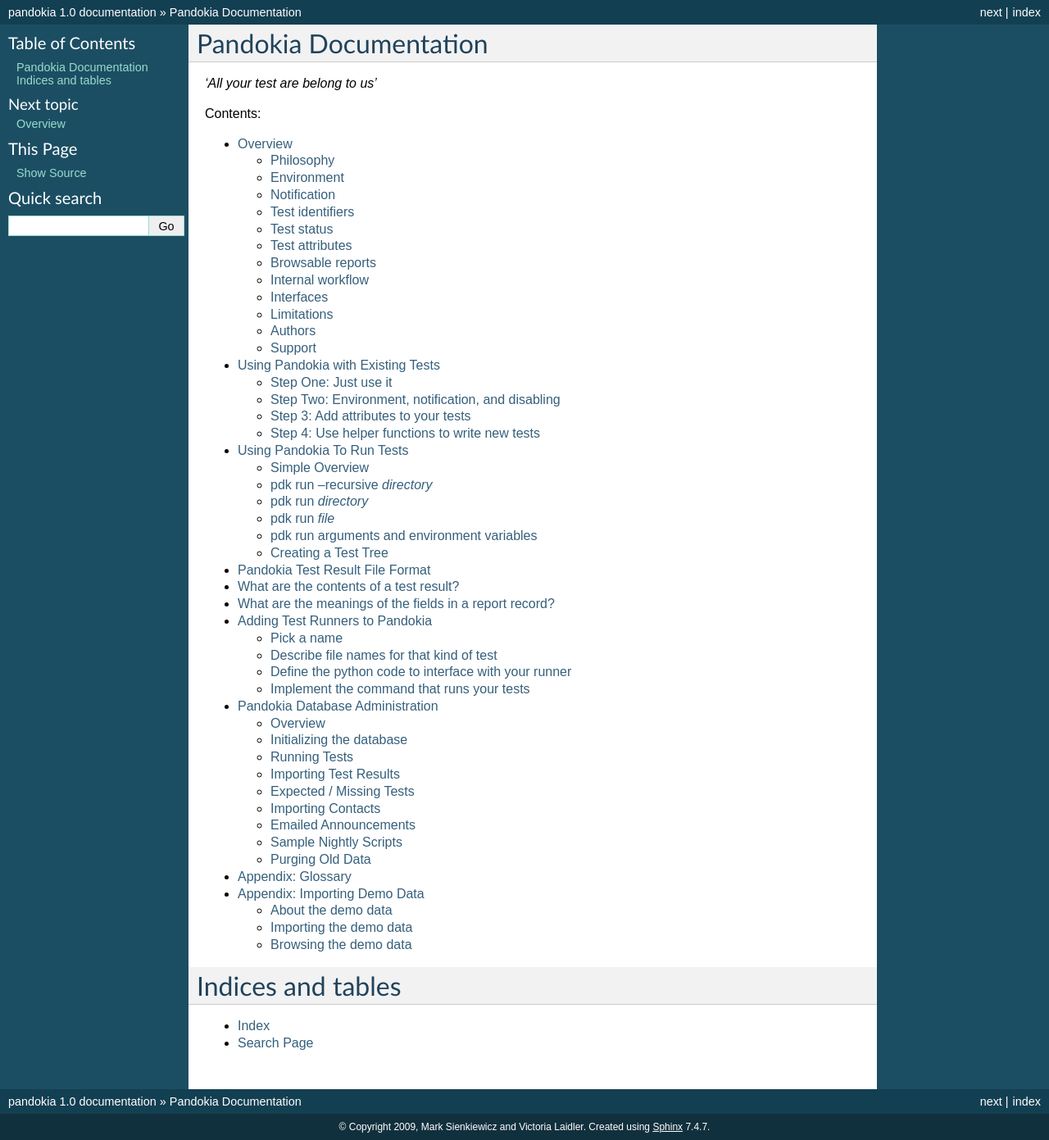
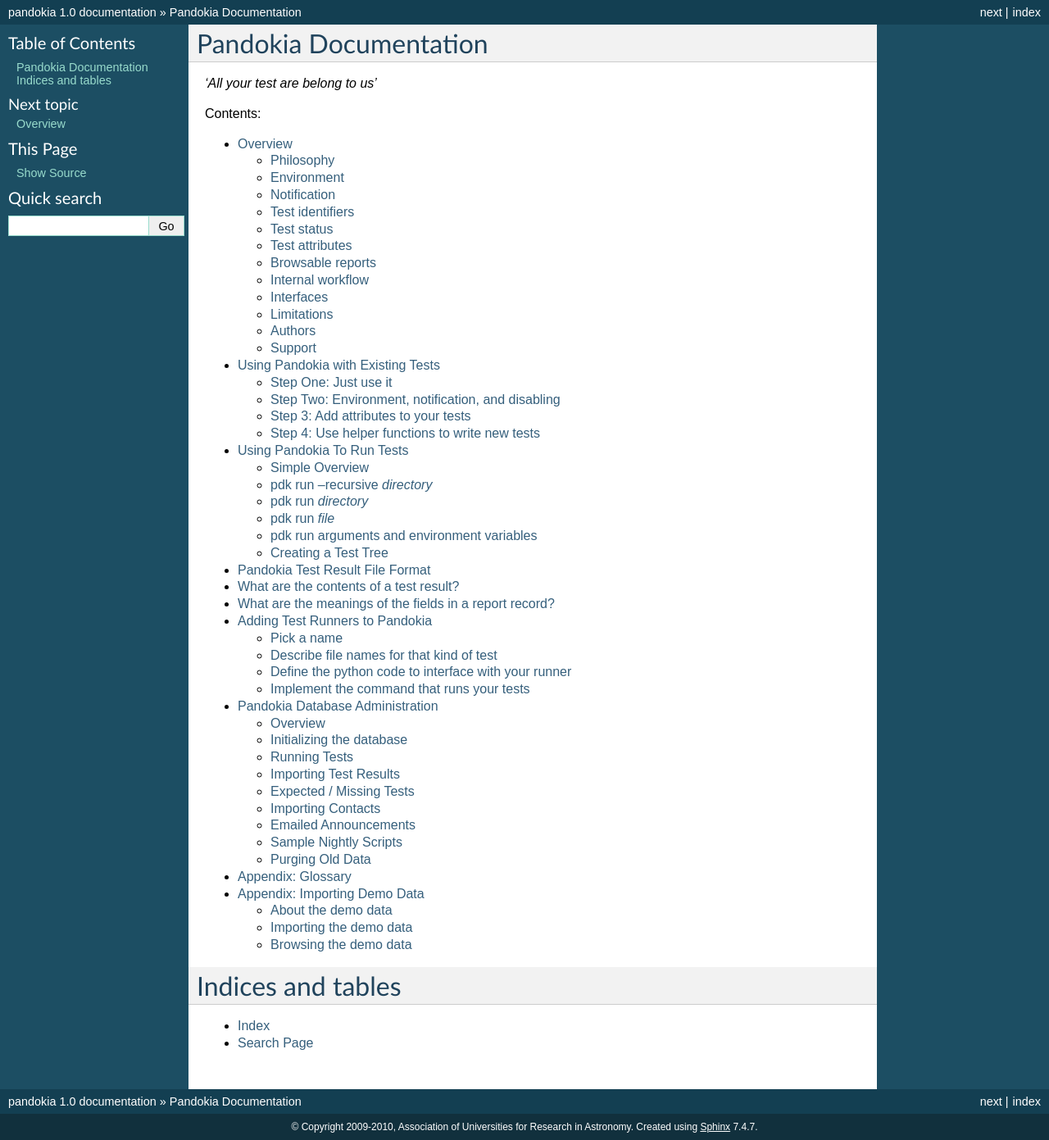
Before and after one commit to spacetelescope/pandokia, a Sphinx documentation site: the page built from doc/source/index.txt, in a window 1280 px wide. Shown: the whole page at 82% size. Built offline with Sphinx 7.4.7, drawn with Linux system fonts in a browser that asks for light colours; formulas are drawn with MathJax 3.

Commit message:
use patched sphinx to call out a specific method (that actually works) for generating inheritance graphs in PDF files. fix copyright notice.
git-svn-id: https://svn.stsci.edu/svn/ssb/etal/pandokia/trunk@47 d34015c8-bcbb-4646-8ac8-8ba5febf221d

```diff
--- a/doc/source/conf.py
+++ b/doc/source/conf.py
@@ -38,7 +38,7 @@
 
 # General information about the project.
 project = u'pandokia'
-copyright = u'2009, Mark Sienkiewicz and Victoria Laidler'
+copyright = u'2009-2010, Association of Universities for Research in Astronomy'
 
 # The version info for the project you're documenting, acts as replacement for
 # |version| and |release|, also used in various other places throughout the
@@ -192,3 +192,6 @@
 
 # If false, no module index is generated.
 #latex_use_modindex = True
+
+# 'dot -Tpdf' doesn't work for us, so use an alternative form
+graphviz_pdf_mode = 'ps2:pdf'
```
